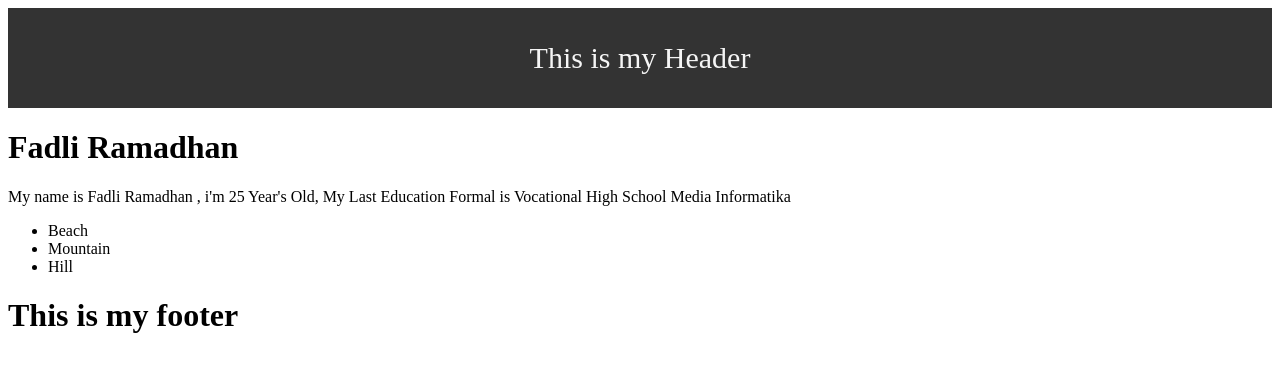
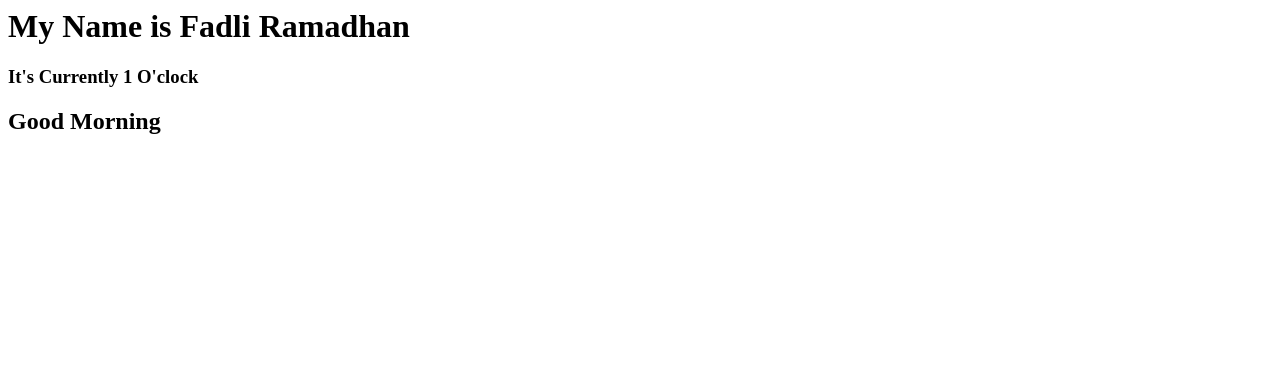
Before and after one commit to fadlir93/Learning_React_FromFreeCodeCamp, a React (Create React App) app: page / in a window 1280 px wide. Shown: the top 372 px of the page. Built offline with nearby package versions, Linux system fonts and the light colour scheme.

Commit message:
Jsx to javascript

```diff
--- a/src/index.js
+++ b/src/index.js
@@ -1,8 +1,32 @@
 import React from 'react'
 import ReactDOM from 'react-dom'
-import MyApp from './components/MyApp'
+// import MyApp from './components/MyApp'
 
-ReactDOM.render(<MyApp />, document.getElementById('root'))
+function App() {
+    let firstName = "Fadli"
+    let lastName = "Ramadhan"
+    const date = new Date()
+    const hours = date.getHours()
+    let timeOfDay
+
+    if(hours < 12) {
+        timeOfDay = "Morning"
+    } else if(hours > 12 && hours < 17) {
+        timeOfDay = "Evening"
+    } else {
+        timeOfDay = "Night"
+    }
+    return (
+        <div>
+            <h1>My Name is {`${firstName} ${lastName}`}</h1>
+            <h3>It's Currently {date.getHours() % 12} O'clock</h3>
+            <h2>Good {timeOfDay}</h2>
+        </div>
+
+    )
+}
+
+ReactDOM.render(<App />, document.getElementById('root'))
 // If you want your app to work offline and load faster, you can change
 // unregister() to register() below. Note this comes with some pitfalls.
 // Learn more about service workers: http://bit.ly/CRA-PWA
```
